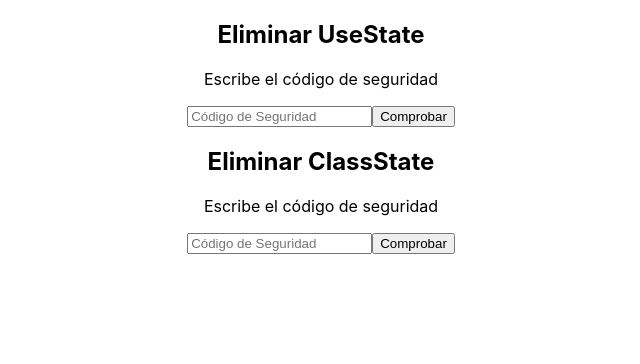
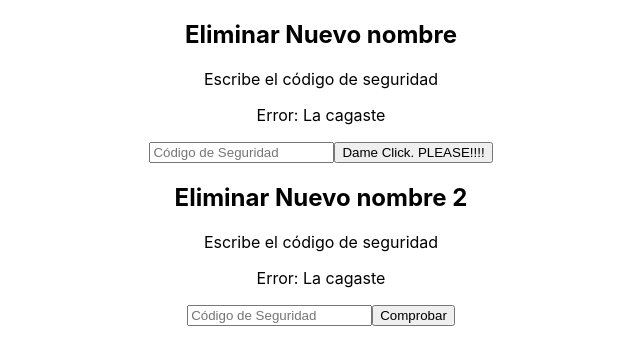
Before and after one commit to crontreras1/reactjs-manejo-profesional-de-estado, a React (Create React App) app: page / in a window 1280 px wide. Shown: the top 364 px of the page, without its empty margins (319-959 px from the left). Built offline with nearby package versions, Linux system fonts and the light colour scheme.

Commit message:
class 3. props and useState on components and classes

```diff
--- a/src/App.js
+++ b/src/App.js
@@ -5,9 +5,9 @@ import './App.css';
 function App() {
   return (
     <div className="App">
-      <UseState />
+      <UseState name={'Nuevo nombre'}/>
 
-      <ClassState />
+      <ClassState name={'Nuevo nombre 2'}/>
     </div>
   );
 }
--- a/src/components/ClassState/index.js
+++ b/src/components/ClassState/index.js
@@ -1,18 +1,32 @@
 import React from "react"
 
 class ClassState extends React.Component {
+    constructor (props) {
+        super (props)
+
+        this.state = {
+            error: true
+        }
+    }
+
     render () {
         return (
             <div>
-                <h2>Eliminar ClassState</h2>
+                <h2>Eliminar { this.props.name }</h2>
 
                 <p>Escribe el código de seguridad</p>
+
+               { this.state.error && <p>Error: La cagaste</p> }
 
                 <input
                     placeholder="Código de Seguridad"
                 />
 
-                <button>Comprobar</button>
+                <button
+                    onClick={ () => this.setState({ error: !this.state.error })}
+                >
+                    Comprobar
+                </button>
             </div>
         )
     }
--- a/src/components/UseState/index.js
+++ b/src/components/UseState/index.js
@@ -1,15 +1,25 @@
-function UseState () {
+import React from "react"
+
+function UseState ({ name }) {
+    const [error, setError] = React.useState(true)
+
     return (
         <div>
-            <h2>Eliminar UseState</h2>
+            <h2>Eliminar { name }</h2>
 
             <p>Escribe el código de seguridad</p>
+
+            { error && <p>Error: La cagaste</p> }
 
             <input
                 placeholder="Código de Seguridad"
             />
 
-            <button>Comprobar</button>
+            <button
+                onClick={ () => setError(!error)}
+            >
+                Dame Click. PLEASE!!!!
+            </button>
         </div>
     )
 }
```
